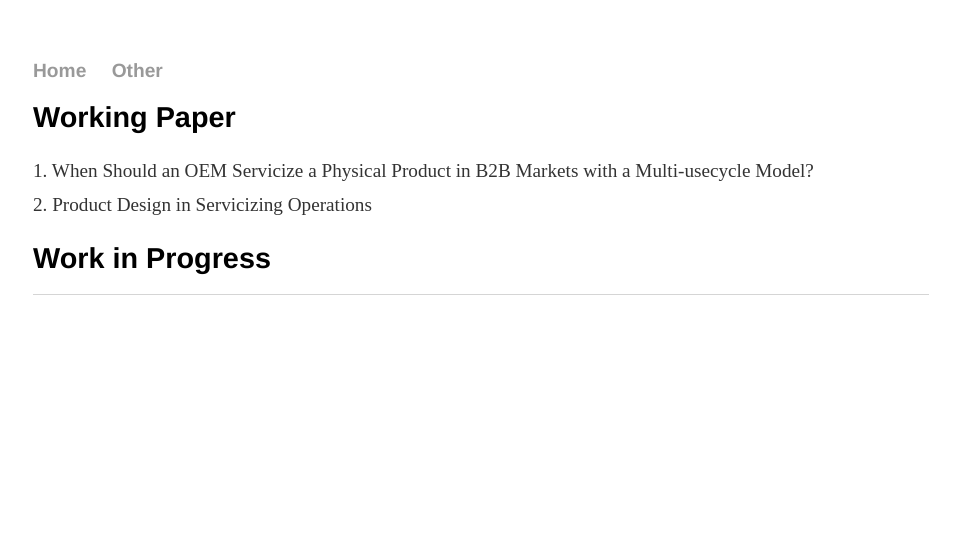
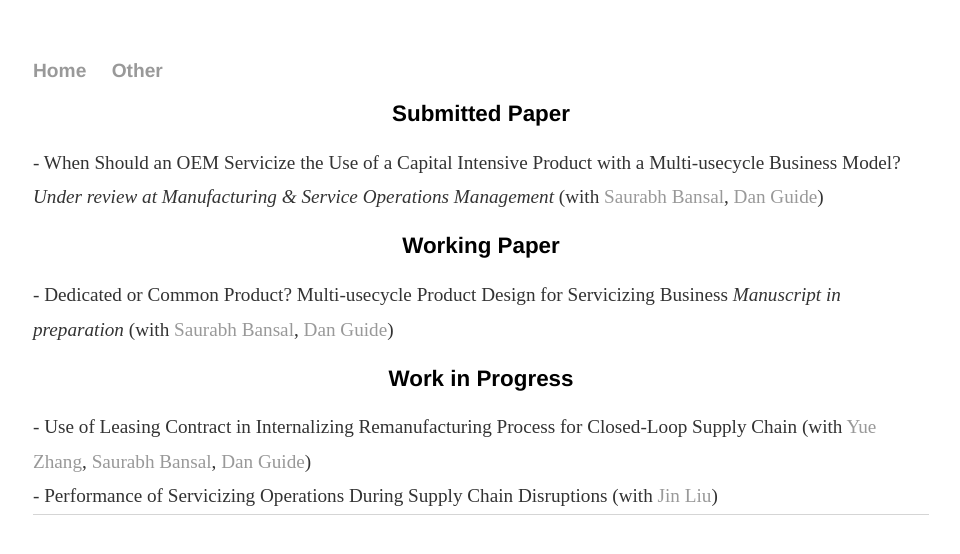
Before and after one commit to yinshi-gao/yinshi-gao.github.io, a Jekyll site: the page built from research/index.html, in a window 1280 px wide. Shown: the top 554 px of the page, without its empty margins (159-1119 px from the left). Built offline with Jekyll 4.4.1, drawn with Linux system fonts in a browser that asks for light colours.

Commit message:
Update index.html

```diff
--- a/research/index.html
+++ b/research/index.html
@@ -3,9 +3,18 @@ layout: default
 title: Yinshi Research
 ---
 <div class="blurb">
-	<h1>Working Paper</h1>
-	<p2>1. When Should an OEM Servicize a Physical Product in B2B Markets with a Multi-usecycle Model?</p2>
+	<h2>Submitted Paper</h2>
+	<p2>- When Should an OEM Servicize the Use of a Capital Intensive Product with a Multi-usecycle Business Model? <em>Under review at Manufacturing & Service Operations Management</em>
+		(with <a href="https://directory.smeal.psu.edu/sub32">Saurabh Bansal</a>, <a href="http://www.personal.psu.edu/drg16/">Dan Guide</a>)</p2>
+	<h2>Working Paper</h2>
+	<p2>- Dedicated or Common Product?  Multi-usecycle Product Design for Servicizing Business <em>Manuscript in preparation</em>
+		(with <a href="https://directory.smeal.psu.edu/sub32">Saurabh Bansal</a>, <a href="http://www.personal.psu.edu/drg16/">Dan Guide</a>)
+	</p2>
+	<h2>Work in Progress</h2>
+	<p2>- Use of Leasing Contract in Internalizing Remanufacturing Process for Closed-Loop Supply Chain
+		(with <a href="https://sites.google.com/site/yuezhangfuqua/">Yue Zhang</a>, <a href="https://directory.smeal.psu.edu/sub32">Saurabh Bansal</a>,
+		<a href="http://www.personal.psu.edu/drg16/">Dan Guide</a>)</p2>
 	<br>
-	<p2>2. Product Design in Servicizing Operations</p2>
-	<h1>Work in Progress</h1>
+	<p2>- Performance of Servicizing Operations During Supply Chain Disruptions
+		(with <a href="https://sites.google.com/view/jinliusite/">Jin Liu</a>)</p2>
 </div><!-- /.blurb -->
```
